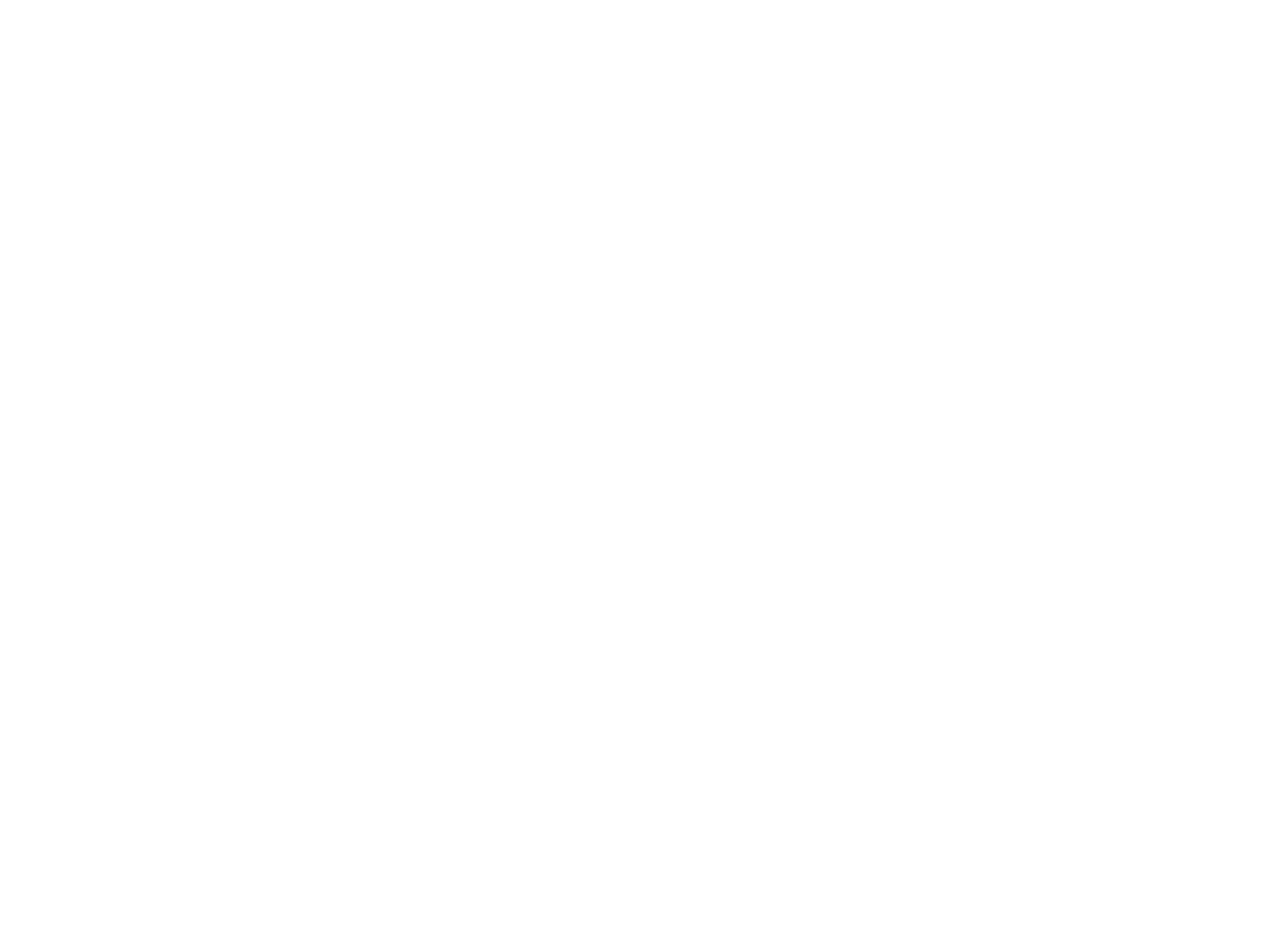
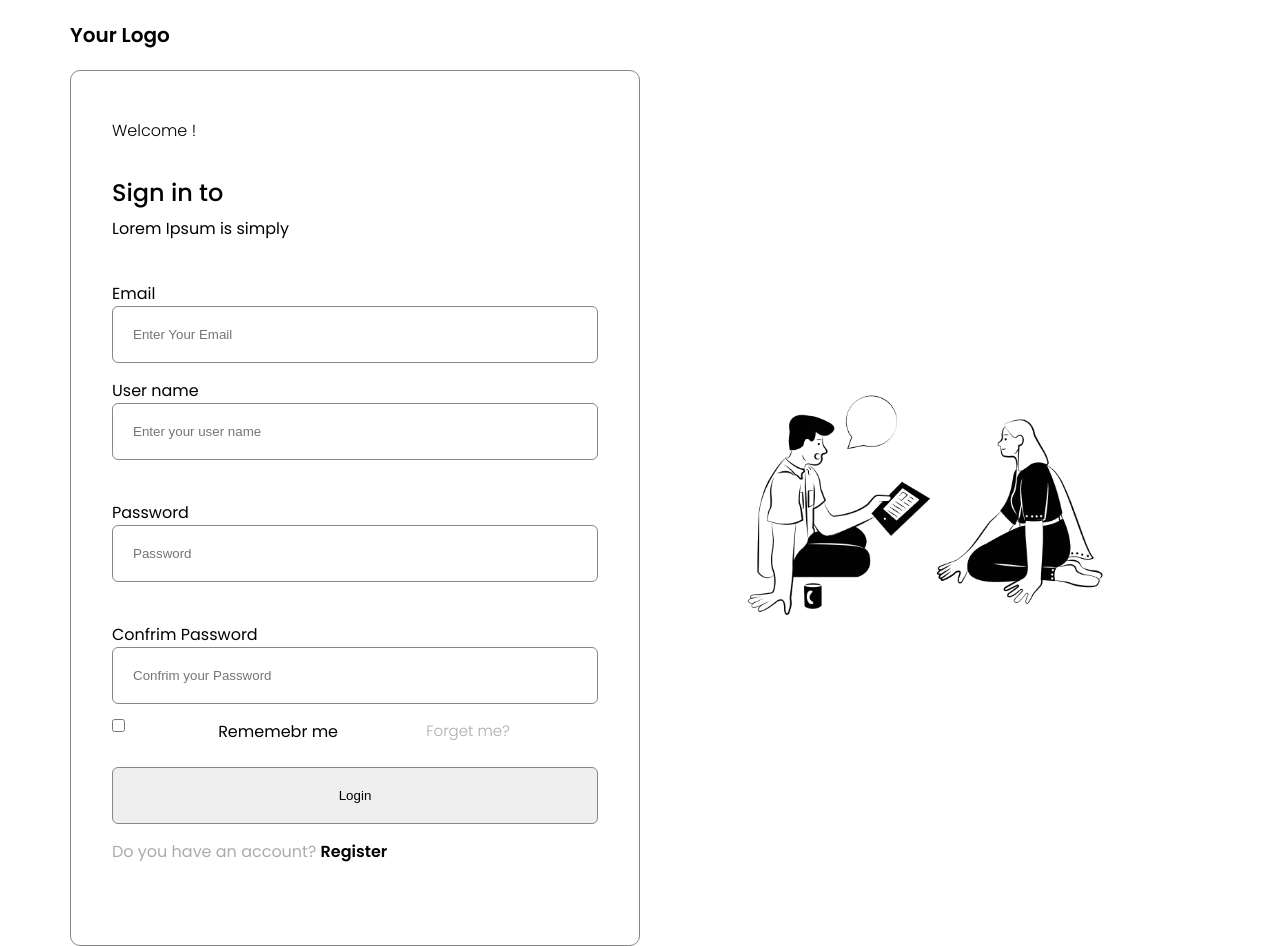
Before and after one commit to dinaHellal/Login-2, a plain HTML site: page signup.html in a window 1280 px wide. Before the commit the page ends 800 px from the top, so only its background shows below. Drawn offline with Linux system fonts and the light colour scheme.

Commit message:
Add Signup Page

```diff
--- a/assets/styles/main.css
+++ b/assets/styles/main.css
@@ -115,6 +115,7 @@ section form .options a {
   font-weight: 300;
   color: var(--gray);
 }
+
 section .have-an-accout {
   color: var(--gray);
 }
@@ -123,11 +124,12 @@ section .have-an-accout a {
   font-size: 16px;
   font-weight: 600;
 }
-section form .submit-btn {
+section form .login-btn {
   color: var(--white);
   background-color: var(--black);
   font-size: 16px;
   font-weight: 500;
+  border-radius: 6px;
 }
 section .image {
   width: 50%;
--- a/signup.html
+++ b/signup.html
@@ -0,0 +1,64 @@
+<!DOCTYPE html>
+<html lang="en">
+  <head>
+    <meta charset="UTF-8" />
+    <meta name="viewport" content="width=device-width, initial-scale=1.0" />
+    <title>Welcome page</title>
+    <link rel="stylesheet" href="assets/styles/main.css" />
+    <link rel="preconnect" href="https://fonts.googleapis.com" />
+    <link rel="preconnect" href="https://fonts.gstatic.com" crossorigin />
+    <link
+      href="https://fonts.googleapis.com/css2?family=Poppins:ital,wght@0,100;0,200;0,300;0,400;0,500;0,600;0,700;0,800;0,900;1,100;1,200;1,300;1,400;1,500;1,600;1,700;1,800;1,900&display=swap"
+      rel="stylesheet"
+    />
+  </head>
+  <body>
+    <header>
+      <div class="container">
+        <a href="index.html">Your Logo</a>
+      </div>
+    </header>
+    <main>
+      <section>
+        <div class="container">
+          <div class="form">
+            <span class="Welcome">Welcome !</span>
+            <div class="signin">
+              <h1>Sign in to</h1>
+              <p>Lorem Ipsum is simply</p>
+            </div>
+            <form method="post">
+              <label for="email">Email</label><br>
+              <input type="email" placeholder="Enter Your Email">
+              <label for="Username">User name</label> <br />
+              <input
+                type="text"
+                placeholder="Enter your user name"
+                required
+                autofocus
+              />
+              <br />
+              <label for="Password">Password</label><br />
+              <input type="password" id="Password" placeholder="Password" required />
+              <br />
+              <label for="Password">Confrim Password</label><br />
+              <input type="password" placeholder="Confrim your Password" required />
+              <div class="options">
+                <input type="checkbox" name="Rememebr me" id="Rememebr-me" />
+                <label for="Rememebr-me">Rememebr me</label>
+                <a href="#">Forget me?</a> <br />
+              </div>
+              <input type="submit" class="Login-btn" value="Login" name="Login"  />
+            </form>
+            <p class="have-an-accout">
+              Do you have an account? <a href="signup.html">Register</a>
+            </p>
+          </div>
+          <div class="image">
+            <img src="assets/images/small-team.png" alt="small team" />
+          </div>
+        </div>
+      </section>
+    </main>
+  </body>
+</html>
```
Also changed, not shown: index.html (+1 -1 lines).
